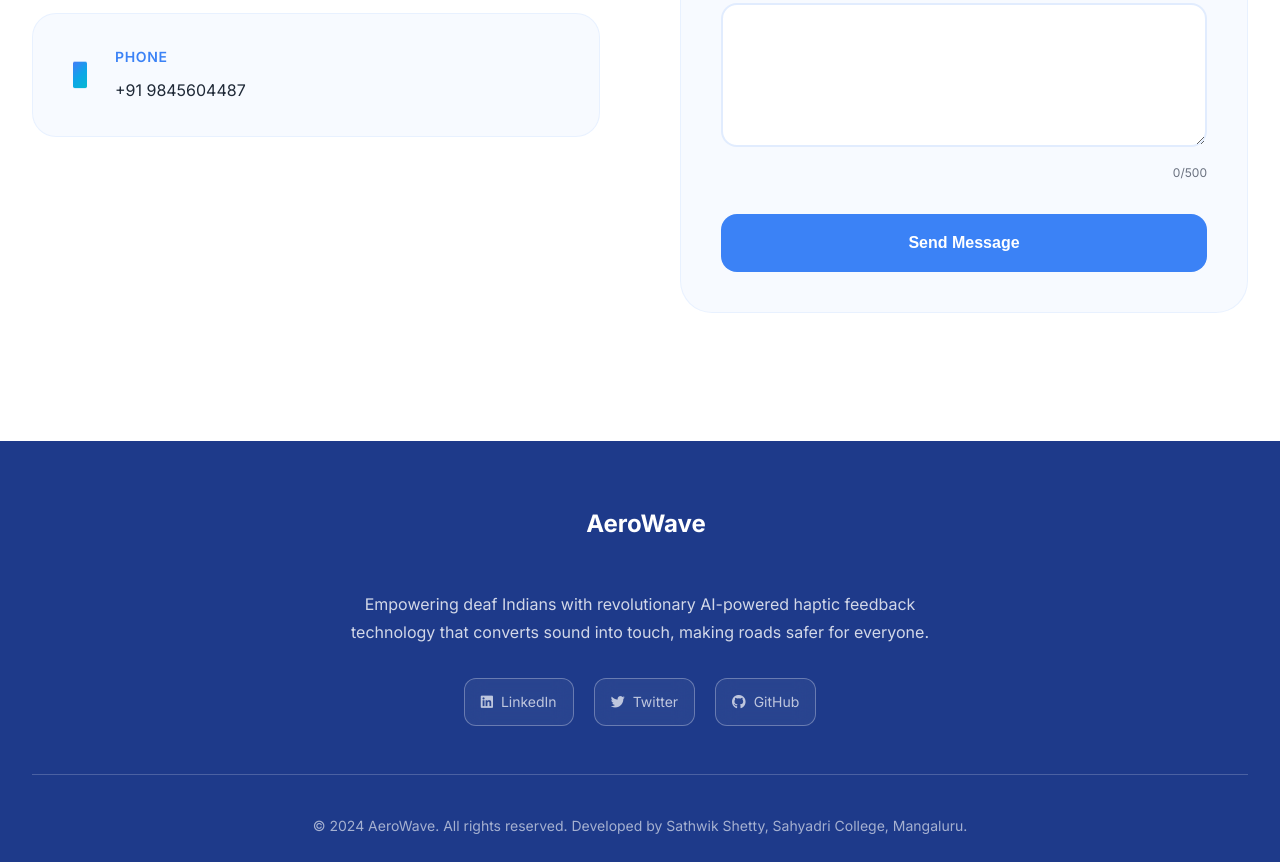
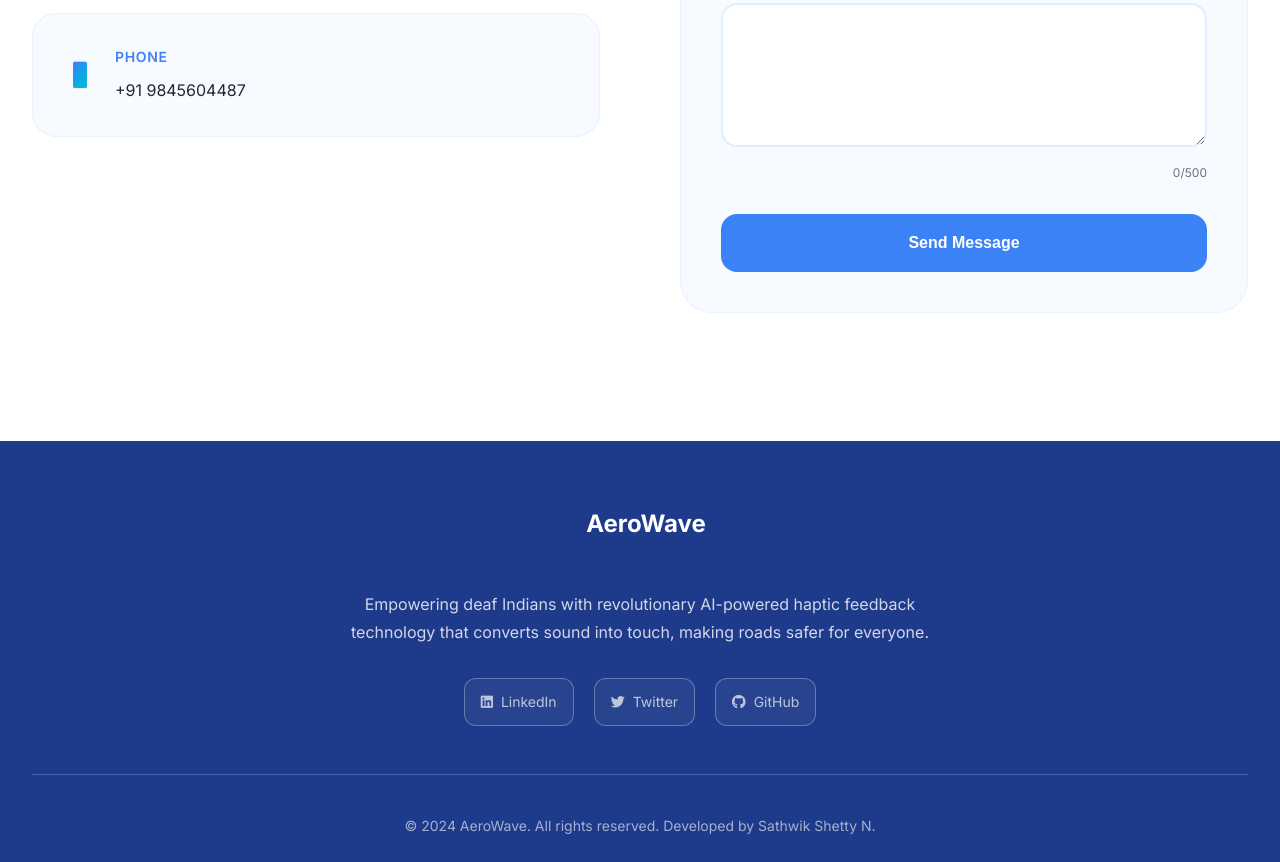
Before and after one commit to sathwikshetty0/aerowave, a plain HTML site: page index.html in a window 1280 px wide. Shown: the part 8662-9524 px from the top of the page. Drawn offline with Linux system fonts and the light colour scheme.

Commit message:
aerowave v3.2

```diff
--- a/index.html
+++ b/index.html
@@ -556,7 +556,7 @@
         </div>
 
         <div class="footer-bottom">
-            <p>&copy; 2024 AeroWave. All rights reserved. Developed by Sathwik Shetty, Sahyadri College, Mangaluru.</p>
+            <p>&copy; 2024 AeroWave. All rights reserved. Developed by Sathwik Shetty N.</p>
         </div>
     </div>
 </footer>
```
